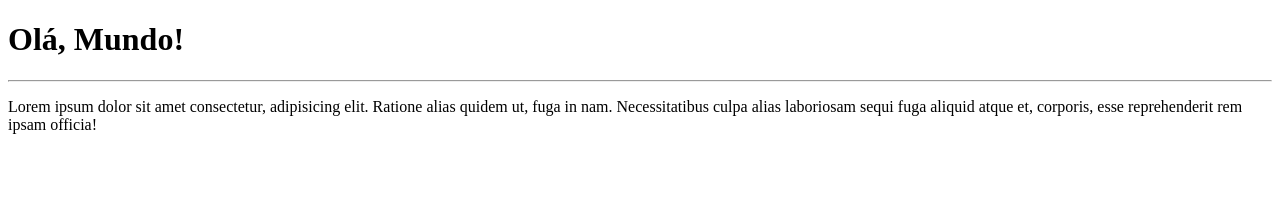
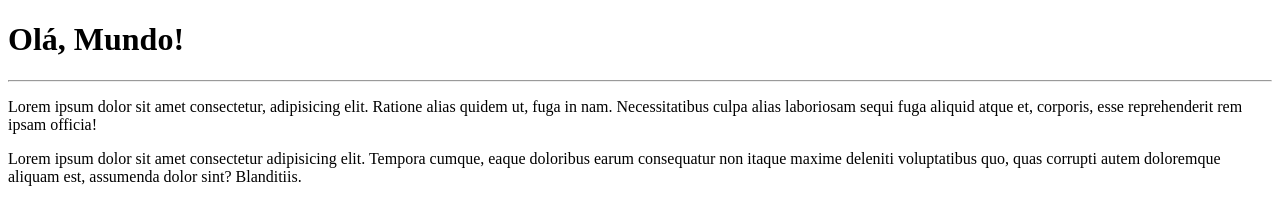
Before and after one commit to adelgicio-dev/Ola-mundo, a plain HTML site: page site-exemplo/index.html in a window 1280 px wide. Drawn offline with Linux system fonts and the light colour scheme.

Commit message:
Adicionei um segundo parágrafo

```diff
--- a/site-exemplo/index.html
+++ b/site-exemplo/index.html
@@ -10,6 +10,7 @@
     <h1>Olá, Mundo!</h1>
     <hr>
     <p>Lorem ipsum dolor sit amet consectetur, adipisicing elit. Ratione alias quidem ut, fuga in nam. Necessitatibus culpa alias laboriosam sequi fuga aliquid atque et, corporis, esse reprehenderit rem ipsam officia!</p>
+    <p>Lorem ipsum dolor sit amet consectetur adipisicing elit. Tempora cumque, eaque doloribus earum consequatur non itaque maxime deleniti voluptatibus quo, quas corrupti autem doloremque aliquam est, assumenda dolor sint? Blanditiis.</p>
 
 </body>
 </html>
```
